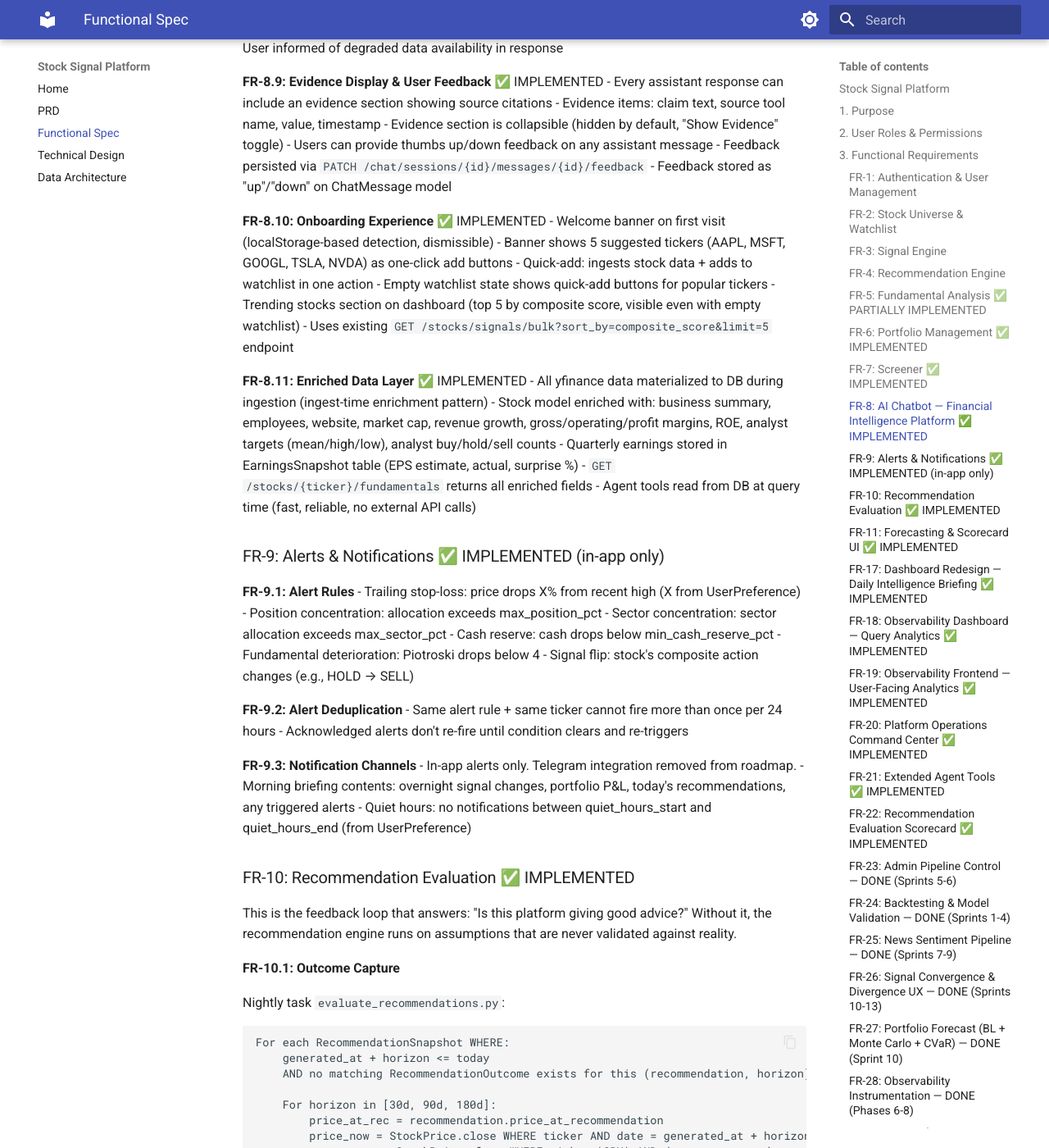
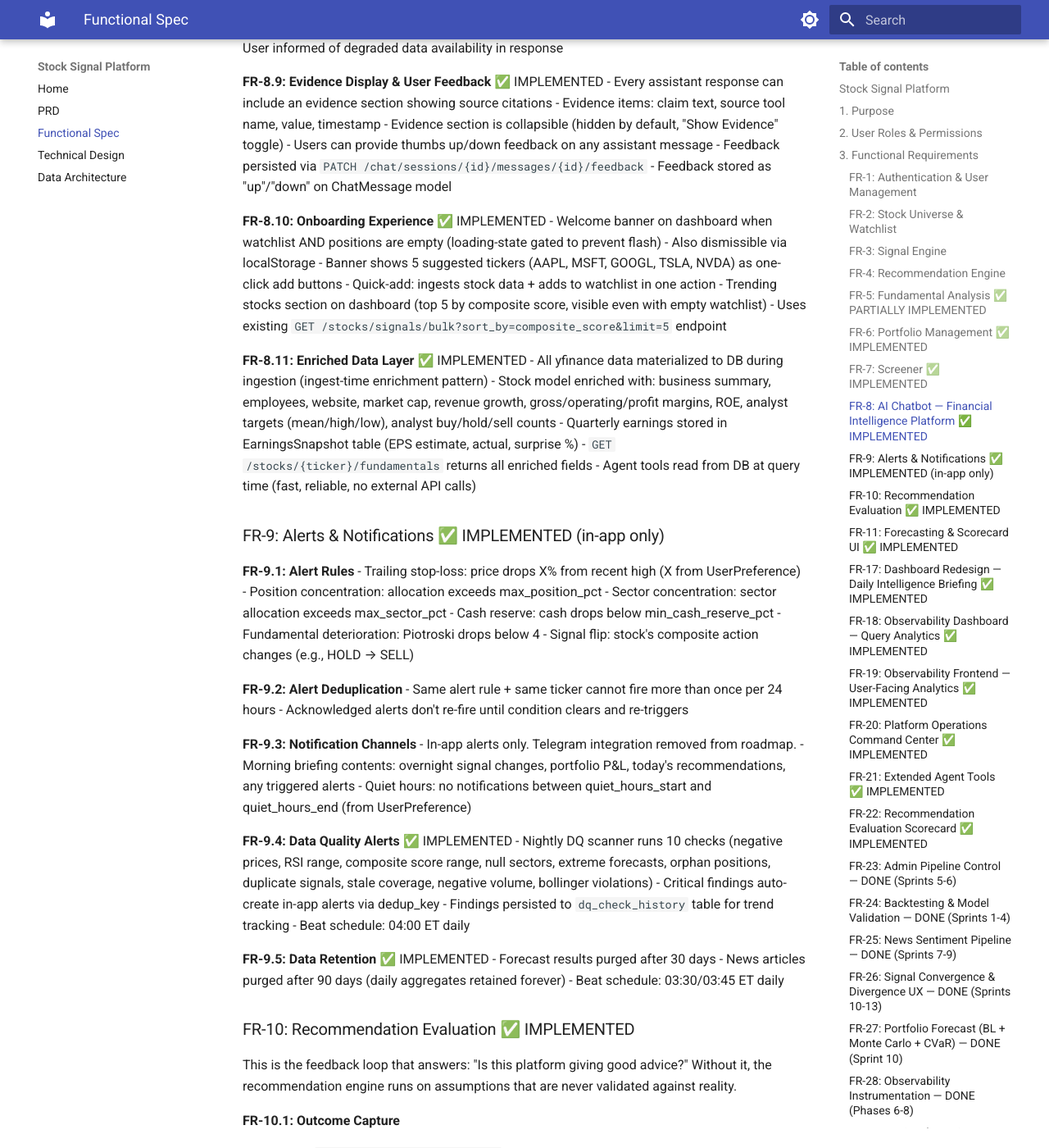
Before and after one commit to vipulbhatia29/stock-signal-platform, an MkDocs documentation site: the page built from docs/FSD.md, in a window 1280 px wide and 1400 px high, scrolled down 11843 px. Shown: the whole window at 82% size. Built offline with MkDocs 1.6.1 and Material for MkDocs 9.7.7, drawn with Linux system fonts in a browser that asks for light colours.

Commit message:
docs: session 106 closeout — PROGRESS, project-plan, TDD, FSD updates
- PROGRESS: 5 PRs merged (#219-223), final totals
- project-plan: KAN-425/446/447 marked Done
- TDD: ingest rate limit 20/hour, 8 pipeline groups, retention tasks,
  DQ scanner, rate limiter service, task rename, model_training update
- FSD: FR-8.10 WelcomeBanner loading gate, FR-9.4 DQ alerts, FR-9.5 retention

Co-Authored-By: Claude Opus 4.6 (1M context) <noreply@anthropic.com>

```diff
--- a/docs/FSD.md
+++ b/docs/FSD.md
@@ -565,10 +565,10 @@ Remaining fundamental signals (P/E, PEG, FCF Yield, Debt/Equity, Interest Covera
 - Feedback stored as "up"/"down" on ChatMessage model
 
 **FR-8.10: Onboarding Experience** ✅ IMPLEMENTED
-- Welcome banner on first visit (localStorage-based detection, dismissible)
+- Welcome banner on dashboard when watchlist AND positions are empty (loading-state gated to prevent flash)
+- Also dismissible via localStorage
 - Banner shows 5 suggested tickers (AAPL, MSFT, GOOGL, TSLA, NVDA) as one-click add buttons
 - Quick-add: ingests stock data + adds to watchlist in one action
-- Empty watchlist state shows quick-add buttons for popular tickers
 - Trending stocks section on dashboard (top 5 by composite score, visible even with empty watchlist)
 - Uses existing `GET /stocks/signals/bulk?sort_by=composite_score&limit=5` endpoint
 
@@ -599,6 +599,17 @@ Remaining fundamental signals (P/E, PEG, FCF Yield, Debt/Equity, Interest Covera
   today's recommendations, any triggered alerts
 - Quiet hours: no notifications between quiet_hours_start and quiet_hours_end
   (from UserPreference)
+
+**FR-9.4: Data Quality Alerts** ✅ IMPLEMENTED
+- Nightly DQ scanner runs 10 checks (negative prices, RSI range, composite score range, null sectors, extreme forecasts, orphan positions, duplicate signals, stale coverage, negative volume, bollinger violations)
+- Critical findings auto-create in-app alerts via dedup_key
+- Findings persisted to `dq_check_history` table for trend tracking
+- Beat schedule: 04:00 ET daily
+
+**FR-9.5: Data Retention**  ✅ IMPLEMENTED
+- Forecast results purged after 30 days
+- News articles purged after 90 days (daily aggregates retained forever)
+- Beat schedule: 03:30/03:45 ET daily
 
 ### FR-10: Recommendation Evaluation ✅ IMPLEMENTED
 
```
Also changed, not shown: PROGRESS.md (+24 -7 lines), docs/TDD.md (+13 -8 lines), project-plan.md (+3 -3 lines).
